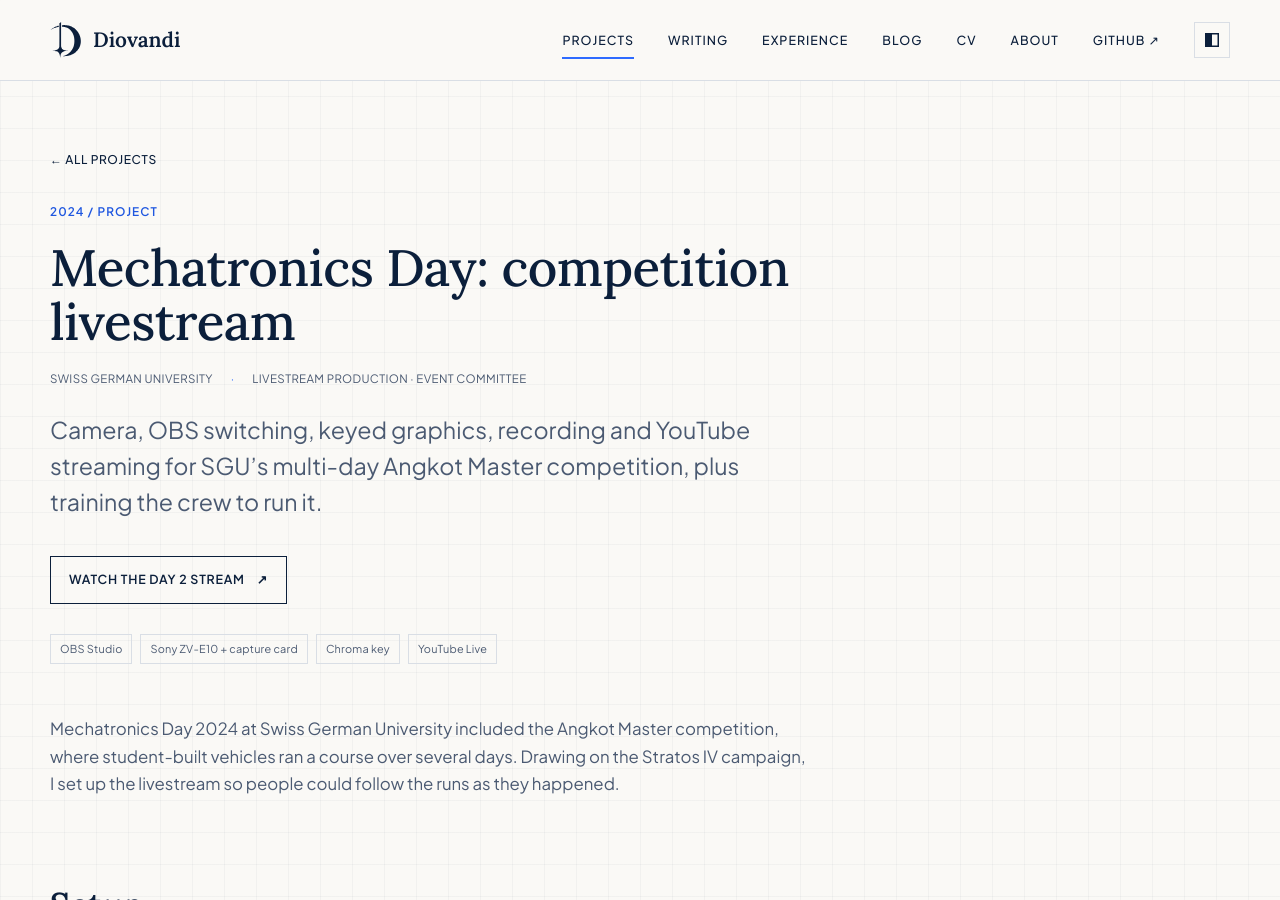
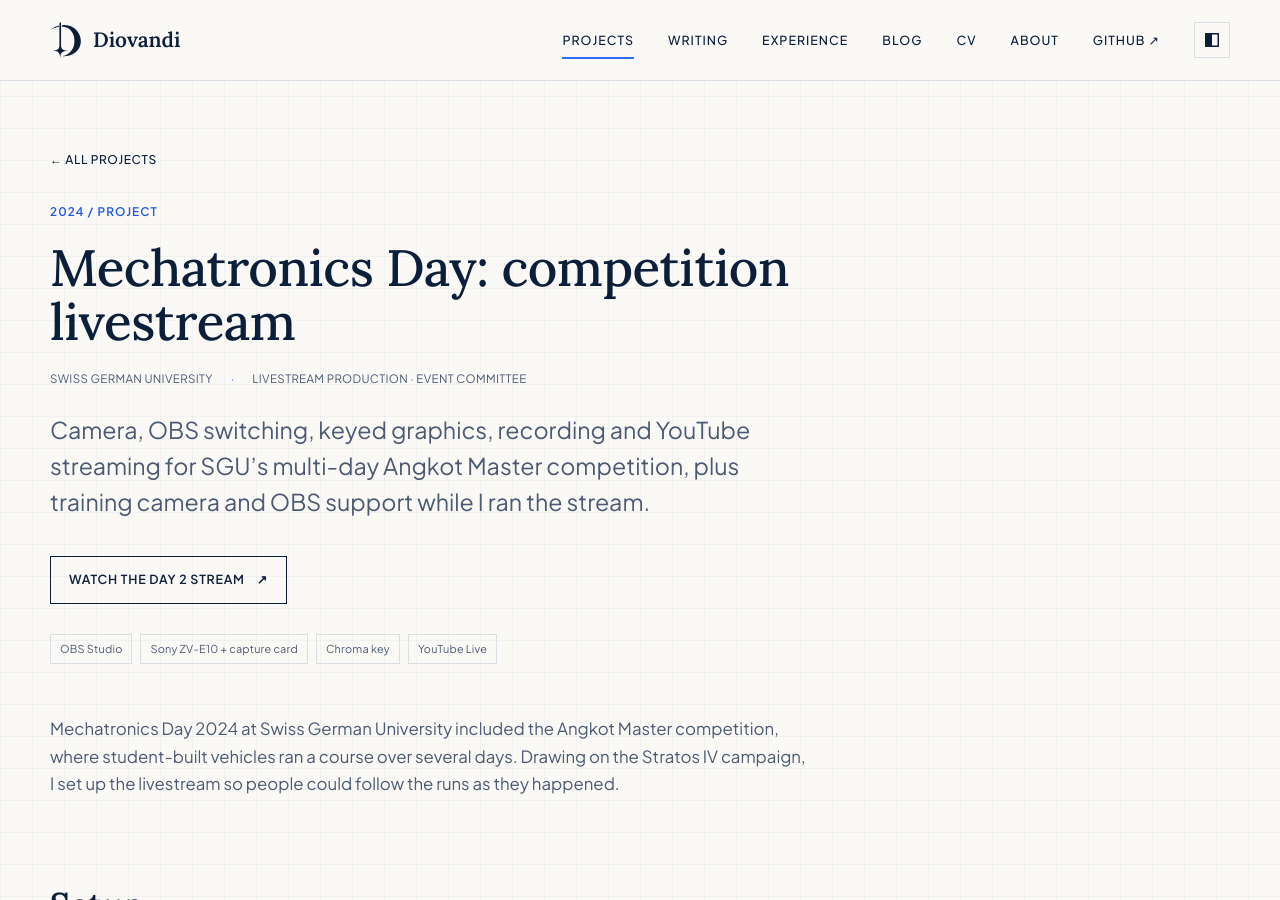
Before and after one commit to diovandi/diovandi.github.io, a Jekyll site: the page built from _projects/sgu-live-production.md, in a window 1280 px wide and 900 px high. Built offline with Jekyll 4.4.1, drawn with Linux system fonts in a browser that asks for light colours.

Commit message:
Refresh the downloadable CV and tighten two claims (#20)
* Refresh the downloadable CV and tighten two claims

The CV PDF still said the Stratos IV livestream was for launch day;
the new 20 Oct build says launch campaign, lists Arabic (elementary)
and the EBEC Delft 2023 award, and says available from November 2026.
The Mechatronics Day summary now says Diovandi kept the stream and
trained support, matching the page body.

Co-Authored-By: Claude Opus 5.5 (1M context) <noreply@anthropic.com>
Claude-Session: https://claude.ai/code/session_01KET3wpaDKLmdfjgssvDdoE

* Say Huelva, not Moguer, for the Stratos IV range

INTA's CEDEA (El Arenosillo) sits in Moguer municipality near Mazagón,
but Huelva is the place readers recognise. CV PDF rebuilt to match.

Co-Authored-By: Claude Opus 5.5 (1M context) <noreply@anthropic.com>
Claude-Session: https://claude.ai/code/session_01KET3wpaDKLmdfjgssvDdoE

* Revert to Moguer for the Stratos IV range

Moguer is correct: INTA's CEDEA (El Arenosillo) is in Moguer municipality.

Co-Authored-By: Claude Opus 5.5 (1M context) <noreply@anthropic.com>
Claude-Session: https://claude.ai/code/session_01KET3wpaDKLmdfjgssvDdoE

---------

Co-authored-by: Claude <noreply@anthropic.com>

```diff
--- a/_data/experience.yml
+++ b/_data/experience.yml
@@ -1,4 +1,4 @@
-# Periods match the general CV of 14 Oct 2026 (DBP_CV_General.pdf).
+# Periods match the general CV of 20 Oct 2026 (DBP_CV_General.pdf).
 - period: Aug — Oct 2026
   location: Remote/hybrid, Indonesia
   organization: PT Stratcon Agara Global (SAG)
--- a/_includes/person-schema.html
+++ b/_includes/person-schema.html
@@ -43,7 +43,7 @@
     "Documentary filming",
     "3D printing"
   ],
-  "knowsLanguage": ["English", "Indonesian", "German"],
+  "knowsLanguage": ["English", "Indonesian", "German", "Dutch", "Arabic"],
   "sameAs": [
     "{{ site.data.profile.linkedin_url }}",
     "{{ site.data.profile.github_url }}",
--- a/_projects/sgu-live-production.md
+++ b/_projects/sgu-live-production.md
@@ -1,7 +1,7 @@
 ---
 title: "Mechatronics Day: competition livestream"
-summary: Camera, OBS switching, keyed graphics, recording and YouTube streaming for SGU’s multi-day Angkot Master competition, plus training the crew to run it.
-description: Camera, OBS switching, keyed graphics, recording and YouTube streaming for SGU’s multi-day Angkot Master competition, plus training the crew to run it.
+summary: Camera, OBS switching, keyed graphics, recording and YouTube streaming for SGU’s multi-day Angkot Master competition, plus training camera and OBS support while I ran the stream.
+description: Camera, OBS switching, keyed graphics, recording and YouTube streaming for SGU’s multi-day Angkot Master competition, plus training camera and OBS support while I ran the stream.
 order: 5.2
 year: 2024
 date: 2026-10-15
```
Also changed, not shown: 1 other file.
